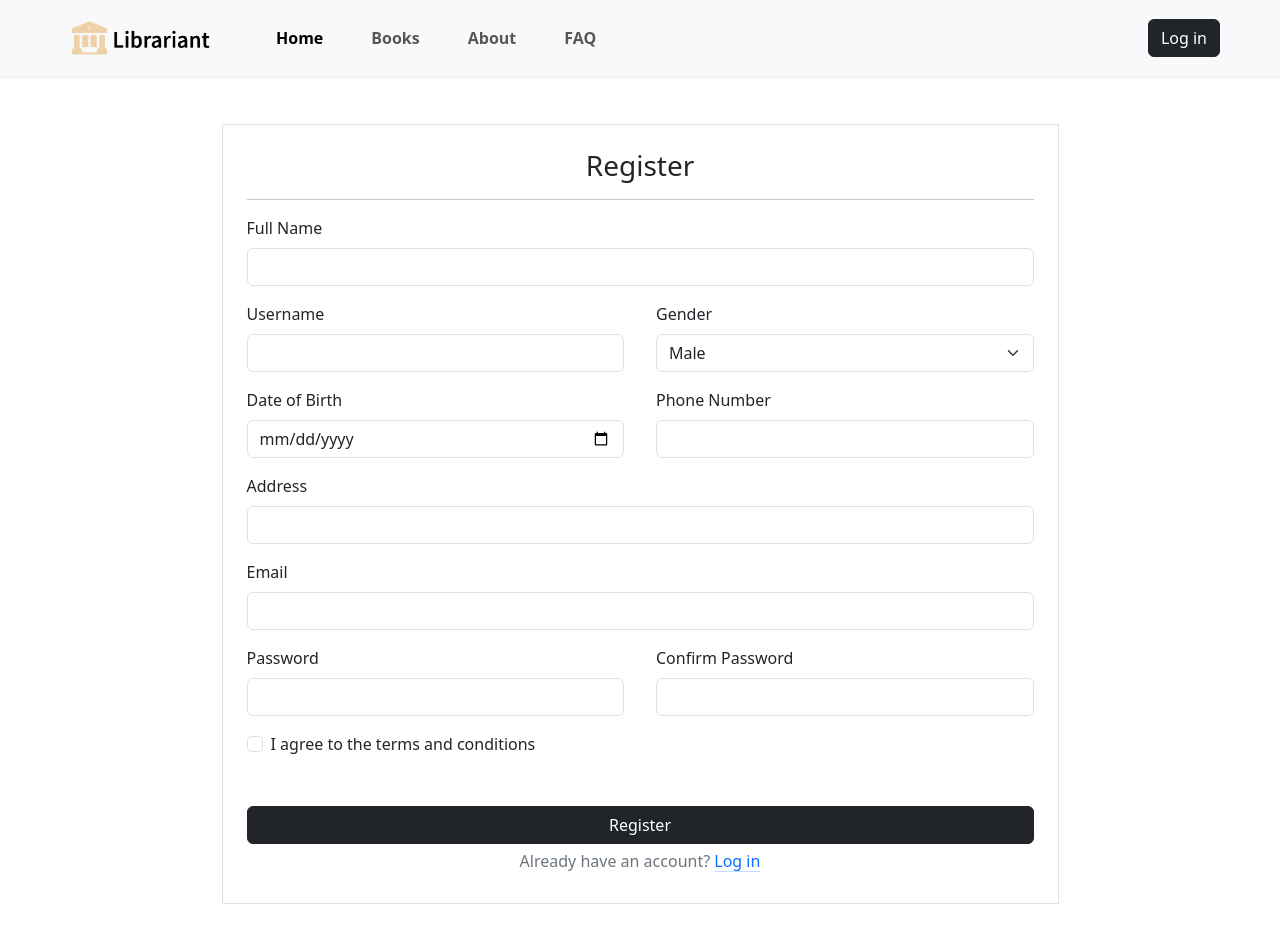
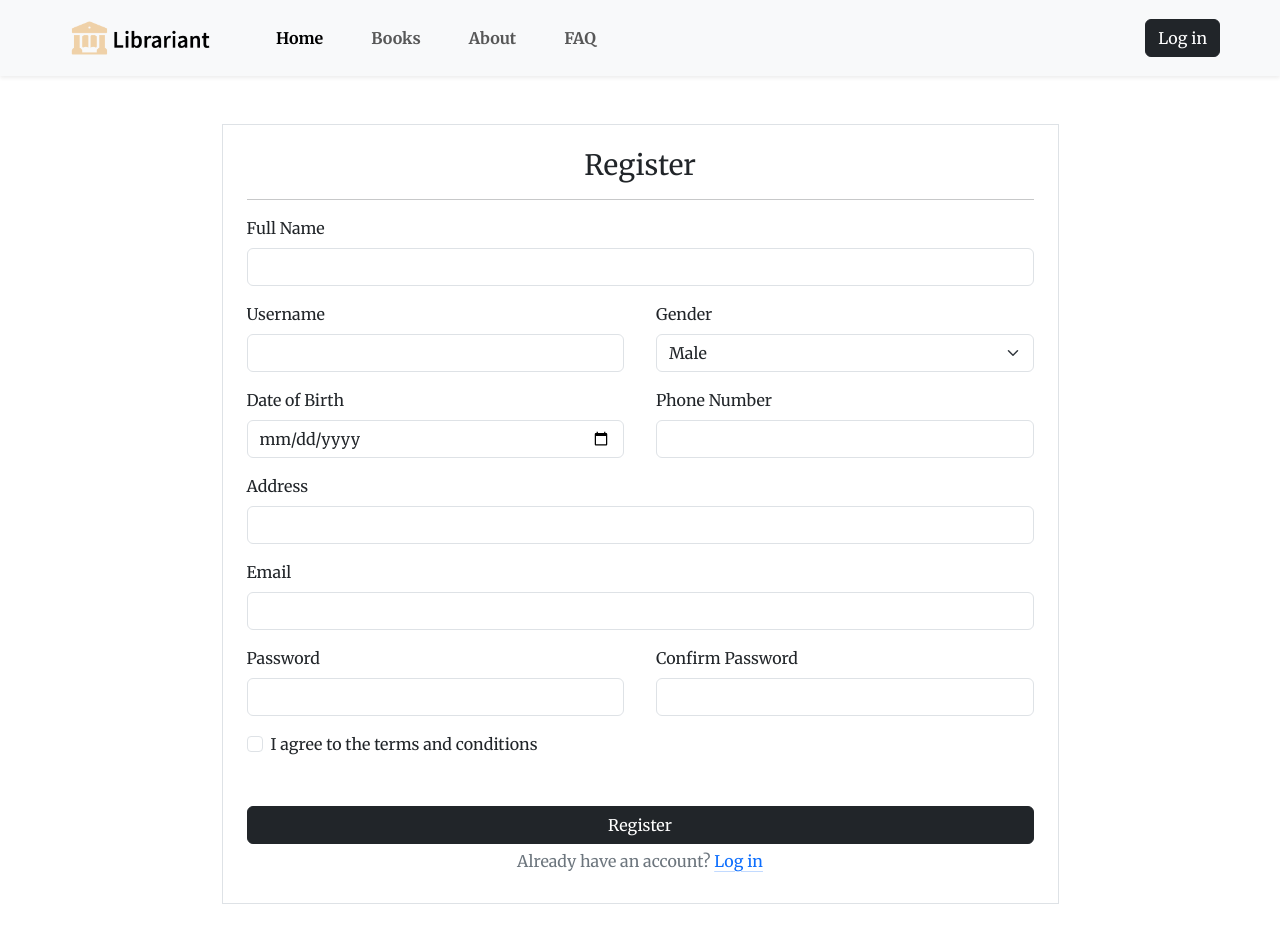
Before and after one commit to MarcoVitoC/librariant, a Laravel app: page /register in a window 1280 px wide. Run offline with Laravel 9, Linux system fonts and the light colour scheme; some libraries are stand-ins or nearby versions.

Commit message:
style: modify used font

```diff
--- a/app/Http/Controllers/BookController.php
+++ b/app/Http/Controllers/BookController.php
@@ -2,7 +2,6 @@
 
 namespace App\Http\Controllers;
 
-use App\Models\Book;
 use Illuminate\Http\Request;
 use App\Http\Requests\librarian\UpdateBookRequest;
 use App\Http\Requests\librarian\AddBookRequest;
--- a/public/css/custom.css
+++ b/public/css/custom.css
@@ -1,3 +1,7 @@
+* {
+   font-family: 'Merriweather';
+}
+
 .bg-champagne {
    background-color: #FAF8F6;
 }
--- a/resources/views/layouts/header.blade.php
+++ b/resources/views/layouts/header.blade.php
@@ -3,8 +3,21 @@
    <meta name="viewport" content="width=device-width, initial-scale=1">
    <meta name="csrf-token" content="{{ csrf_token() }}">
    <title>@yield('title')</title>
+
+   {{-- Bootstrap’s CSS --}}
    <link href="https://cdn.jsdelivr.net/npm/bootstrap@5.3.0-alpha3/dist/css/bootstrap.min.css" rel="stylesheet" integrity="sha384-KK94CHFLLe+nY2dmCWGMq91rCGa5gtU4mk92HdvYe+M/SXH301p5ILy+dN9+nJOZ" crossorigin="anonymous">
+
+   {{-- Bootstrap Icon --}}
    <link rel="stylesheet" href="https://cdn.jsdelivr.net/npm/bootstrap-icons@1.10.5/font/bootstrap-icons.css">
+
+   {{-- Sweet Alert --}}
    <link rel="stylesheet" href="https://cdn.jsdelivr.net/npm/sweetalert2@11.7.5/dist/sweetalert2.min.css">
+
+   {{-- Font --}}
+   <link rel="preconnect" href="https://fonts.googleapis.com">
+   <link rel="preconnect" href="https://fonts.gstatic.com" crossorigin>
+   <link href="https://fonts.googleapis.com/css2?family=Merriweather:wght@300;400;700&display=swap" rel="stylesheet">
+
+   {{-- Custom CSS --}}
    <link rel="stylesheet" href="{{ asset('css/custom.css') }}">
 </head>
--- a/resources/views/layouts/script.blade.php
+++ b/resources/views/layouts/script.blade.php
@@ -1,9 +1,13 @@
+{{-- Bootstrap’s JS --}}
 <script src="https://cdn.jsdelivr.net/npm/bootstrap@5.3.0-alpha3/dist/js/bootstrap.bundle.min.js" integrity="sha384-ENjdO4Dr2bkBIFxQpeoTz1HIcje39Wm4jDKdf19U8gI4ddQ3GYNS7NTKfAdVQSZe" crossorigin="anonymous"></script>
 
+{{-- jQuery --}}
 <script src="{{ asset('js/jquery.js') }}"></script>
 
+{{-- Sweet Alert JS --}}
 <script src="https://cdn.jsdelivr.net/npm/sweetalert2@11.7.5/dist/sweetalert2.all.min.js"></script>
 
+{{-- jQuery Extra --}}
 <script>
    $(document).ready(function() {
       $.ajaxSetup({
```
